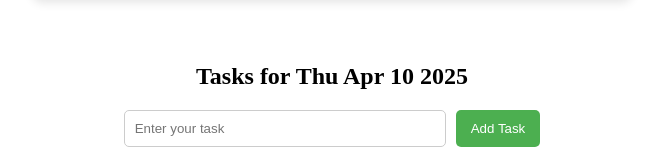
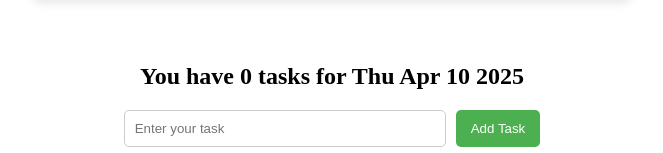
Before and after one commit to monkeybuzinis/Task-Mood-calendar, a React (Create React App) app in the folder frontend/: page / in a window 1280 px wide. Both pictures are taken after a click on the button "10". Shown: the part 433-586 px from the top of the page, without its empty margins (308-971 px from the left). Built offline with nearby package versions, Linux system fonts and the light colour scheme; no server answers.

Commit message:
show how many uncompleted tasks remain

```diff
--- a/frontend/src/App.js
+++ b/frontend/src/App.js
@@ -87,19 +87,20 @@ function App() {
     setSelectedDate(date);
   };
 
-  // const handleAddTask = (task) => {
-  //   const dateKey = selectedDate.toISOString().split('T')[0];
-  //   setTasks(prevTasks => ({
-  //     ...prevTasks,
-  //     [dateKey]: [...(prevTasks[dateKey] || []), task]
-  //   }));
-  // };
-
   useEffect(() => {
     fetchTasks();
-    // Optionally set a default date if needed
-    // setSelectedDate(new Date());
   }, []);
+
+  // Calculate the number of uncompleted tasks for the selected date
+  const getUncompletedTaskCount = () => {
+    const dateKey = selectedDate?.toISOString().split('T')[0];
+    if (dateKey && tasks[dateKey]) {
+      return tasks[dateKey].filter(task => !task.completed).length;
+    }
+    return 0;
+  };
+
+  const uncompletedTaskCount = getUncompletedTaskCount();
 
   return (
     <div style={{ padding: '20px', textAlign: 'center' }}>
@@ -107,7 +108,9 @@ function App() {
       <CalendarComponent onDateSelect={handleDateSelect} tasks={tasks} />
       {selectedDate && (
         <div style={{ marginTop: '5px' }}>
-          <h2>Tasks for {selectedDate.toDateString()}</h2>
+          <h2>
+            {`You have ${uncompletedTaskCount} tasks for ${selectedDate.toDateString()}`}
+          </h2>
           <TaskInput title={title} setTitle={setTitle} onAddTask={addTask} />
           <TaskList tasks={tasks[selectedDate.toISOString().split('T')[0]] || []} onToggle={toggleTask} onDelete={deleteTask} />
         </div>
```
